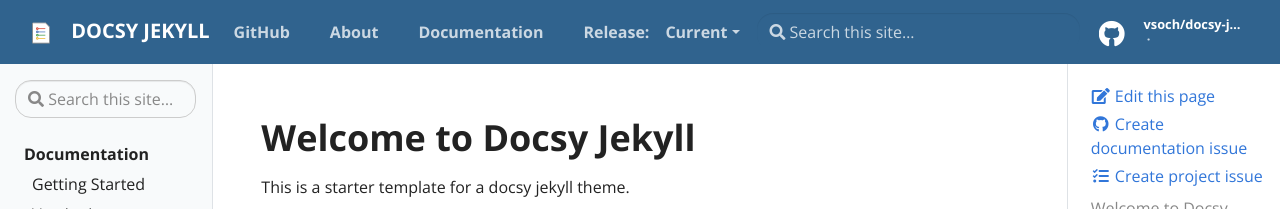
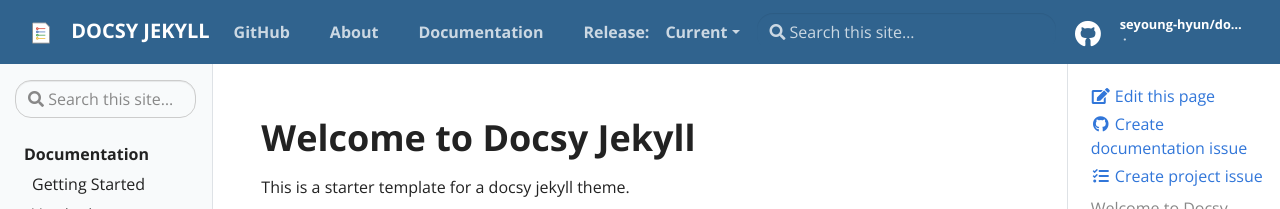
Before and after one commit to seyoung-hyun/docsy-test, a Jekyll site: the page built from pages/index.md, in a window 1280 px wide. Shown: the top 209 px of the page. Built offline with Jekyll 4.4.1, drawn with Linux system fonts in a browser that asks for light colours.

Commit message:
udpates some changes

```diff
--- a/_config.yml
+++ b/_config.yml
@@ -23,15 +23,15 @@ description: > # this means to ignore newlines until "baseurl:"
   Google search results) and in your feed.xml site description.
 
 # Add your baseurl here (your repository) but DO NOT CHANGE THE LINE NUMBER without editing .circleci/circle_urls.sh
-baseurl: "/docsy-jekyll" # the subpath of your site, e.g. /blog
+baseurl: "/docsy-test" # the subpath of your site, e.g. /blog
 
 # This is mostly for testing
 url: "https://vsoch.github.io" # the base hostname & protocol for your site
 
 # Social (First three Required)
-repo: "https://github.com/vsoch/docsy-jekyll"
-github_user: "vsoch"
-github_repo: "docsy-jekyll"
+repo: "https://github.com/seyoung-hyun/docsy-test"
+github_user: "seyoung-hyun"
+github_repo: "docsy-test"
 github_branch: "master"
 
 # Optional
```
